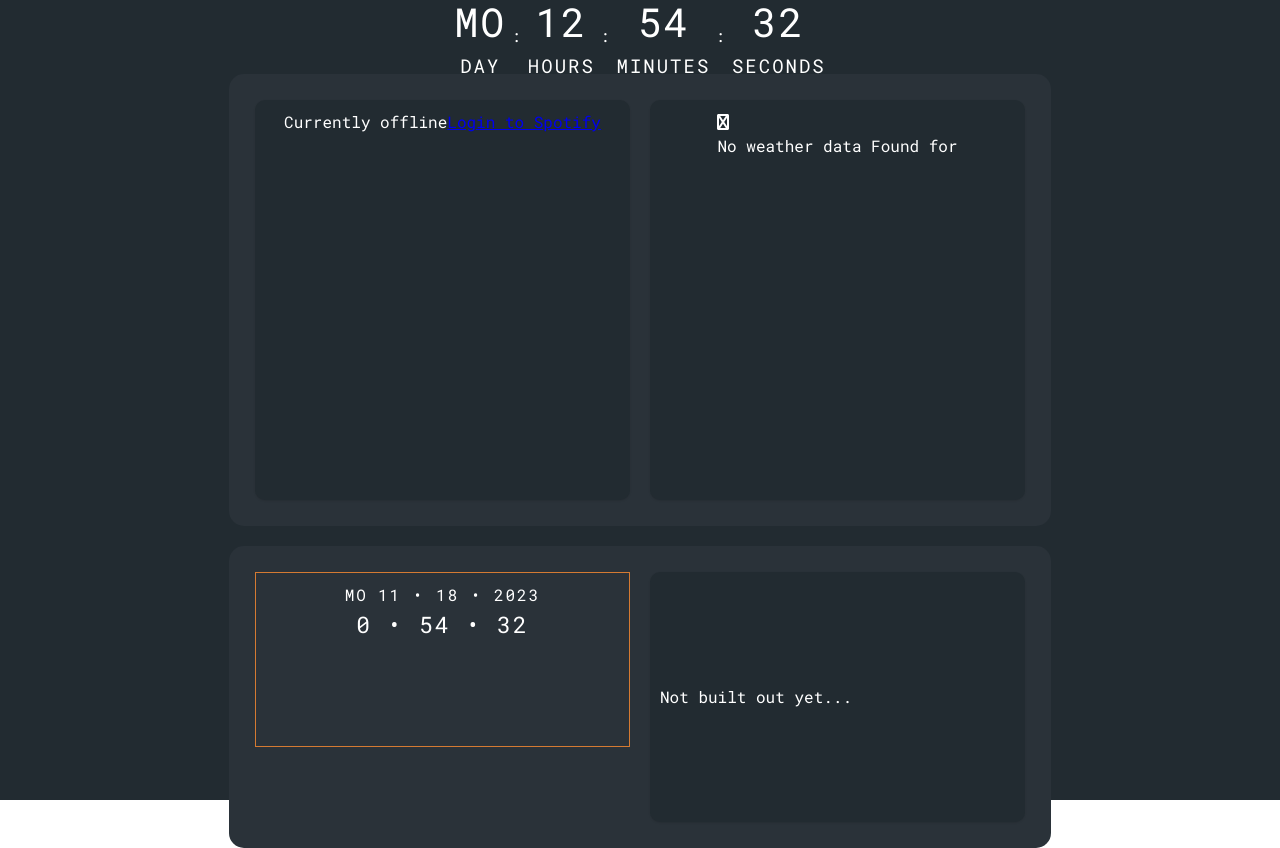
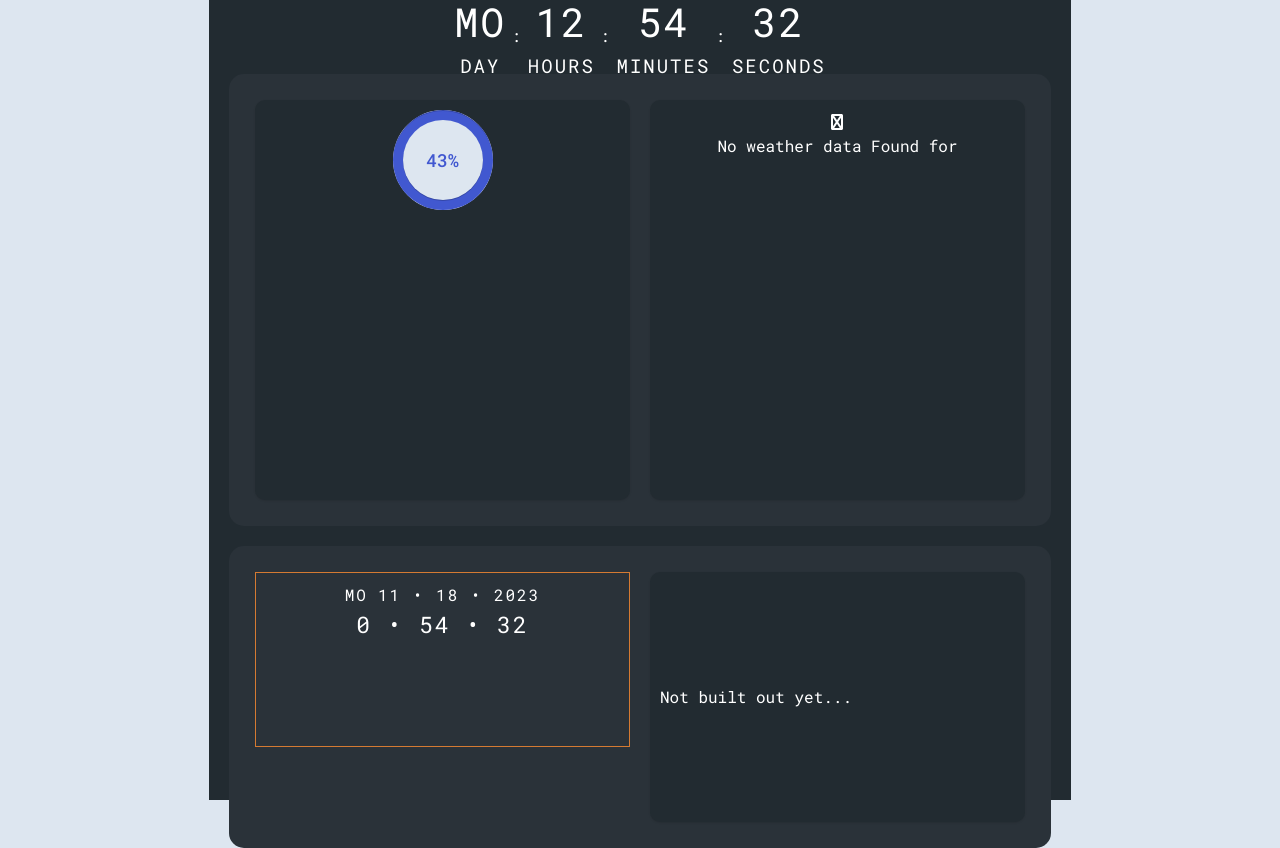
Before and after one commit to plutotom/dash-spectacle-dashboard, a React (Create React App) app: page / in a window 1280 px wide. Built offline with nearby package versions, Linux system fonts and the light colour scheme; no server answers.

Commit message:
tried to add a circle progress bar but its hard

```diff
--- /dev/null
+++ b/src/components/ProgressCircle.tsx
@@ -0,0 +1,39 @@
+import "../styles/progressCircle.css";
+import React from "react";
+
+export default function ProgressCircle() {
+  return (
+    <div className="progress-circle-div">
+      {/* <div className="progress-circle">
+        <span
+          className="title timer"
+          data-from="0"
+          data-to="85"
+          data-speed="1800"
+        >
+          85
+        </span>
+        <div className="overlay"></div>
+        <div className="left"></div>
+        <div className="right"></div>
+      </div> */}
+
+      <div className="circular">
+        <div className="inner"></div>
+        <div className="outer"></div>
+        <div className="numb">43%</div>
+        <div className="circle">
+          <div className="dot">
+            <span></span>
+          </div>
+          <div className="bar left">
+            <div className="progress"></div>
+          </div>
+          <div className="bar right">
+            <div className="progress"></div>
+          </div>
+        </div>
+      </div>
+    </div>
+  );
+}
--- /dev/null
+++ b/src/components/ProgressCircleSVG.tsx
@@ -0,0 +1,70 @@
+import "../styles/progressCircleSVG.css";
+import React, { useState, useEffect, useRef } from "react";
+
+export default function ProgressCircleSVG() {
+  const [progress, setProgress] = useState({
+    currentPercentProgress: 25.3,
+    maxPercentProgress: 1000,
+  });
+
+  const size = 150;
+  // const progress = 46;
+  const trackWidth = 10;
+  const trackColor = `#ddd`;
+  const indicatorWidth = 10;
+  const indicatorColor = `#07c`;
+  const indicatorCap = `round`;
+  const label = `Loading...`;
+  const labelColor = `#333`;
+  const spinnerMode = false;
+  const spinnerSpeed = 1;
+  const center = size / 2,
+    radius =
+      center - (trackWidth > indicatorWidth ? trackWidth : indicatorWidth),
+    dashArray = 2 * Math.PI * radius,
+    dashOffset = dashArray * ((100 - progress.currentPercentProgress) / 100);
+
+  const handleProgressChange = (e: any) => {
+    setProgress({
+      currentPercentProgress: progress.currentPercentProgress + 10,
+      maxPercentProgress: 1000,
+    });
+  };
+
+  return (
+    <>
+      <div className="svg-pi-wrapper" style={{ width: size, height: size }}>
+        <svg
+          onClick={handleProgressChange}
+          className="svg-pi"
+          style={{ width: size, height: size }}
+        >
+          <circle
+            className="svg-pi-track"
+            cx={center}
+            cy={center}
+            fill="transparent"
+            r={radius}
+            stroke={trackColor}
+            strokeWidth={trackWidth}
+          />
+          <circle
+            className={`svg-pi-indicator ${
+              spinnerMode ? "svg-pi-indicator--spinner" : ""
+            }`}
+            style={{ animationDuration: `${spinnerSpeed * 1000}ms` }}
+            cx={center}
+            cy={center}
+            fill="transparent"
+            r={radius}
+            stroke={indicatorColor}
+            strokeWidth={indicatorWidth}
+            strokeDasharray={dashArray}
+            strokeDashoffset={dashOffset}
+            strokeLinecap={indicatorCap}
+          />
+        </svg>
+      </div>
+    </>
+  );
+}
--- a/src/components/dashboardV2.tsx
+++ b/src/components/dashboardV2.tsx
@@ -19,6 +19,8 @@ import CardWeatherForecast from "./cardWeatherForecast";
 import TimeAndDateCard from "./TimeAndDateCard";
 import ErrorBoundary from "./errorBoundary";
 import { SpotifyNowPlaying } from "./spotify/SpotifyNowPlaying";
+// import ProgressCircleSVG from "./ProgressCircleSVG";
+import ProgressCircle from "./ProgressCircle";
 // import ErrorBoundary from "./errorBoundary";
 
 const DashboardV2 = () => {
@@ -31,8 +33,8 @@ const DashboardV2 = () => {
             <TimeAndDateCard />
           </div>
           <div className="row">
-            <div>
-              <SpotifyNowPlaying
+            {/* <div> */}
+            {/* <SpotifyNowPlaying
                 client_id={process.env.REACT_APP_SPOTIFY_CLIENT_ID || ""}
                 client_secret={
                   process.env.REACT_APP_SPOTIFY_CLIENT_SECRET || ""
@@ -40,7 +42,11 @@ const DashboardV2 = () => {
                 refresh_token={
                   process.env.REACT_APP_SPOTIFY_REFRESH_TOKEN || ""
                 }
-              />
+              /> */}
+            {/* </div> */}
+            <div className="card card-medium">
+              {/* <ProgressCircleSVG /> */}
+              <ProgressCircle />
             </div>
             <div>
               <CardTodayWeather />
--- a/src/styles/card.css
+++ b/src/styles/card.css
@@ -113,8 +113,8 @@
   padding: 4px 0 0 0;
   border-top: 1px solid;
   border-color: #afafb23c;
-  justify-content: end;
-  align-items: start;
+  justify-content: flex-end;
+  align-items: flex-start;
 }
 
 .card-medium .medium-row {
--- /dev/null
+++ b/src/styles/progressCircle.css
@@ -0,0 +1,225 @@
+/* .progress-circle {
+  width: 200px;
+  height: 200px;
+  font-size: 30px;
+  color: #fff;
+  border-radius: 50%;
+  overflow: hidden;
+  position: relative;
+  background: #07070c;
+  text-align: center;
+  line-height: 200px;
+  margin: 20px;
+}
+
+.progress-circle span::after {
+  content: "%";
+}
+
+.progress-circle .title {
+  position: relative;
+  z-index: 100;
+}
+
+.progress-circle .overlay {
+  width: 50%;
+  height: 100%;
+  position: absolute;
+  top: 0;
+  left: 0;
+  z-index: 1;
+  background-color: #07070c;
+}
+
+.progress-circle .left,
+.progress-circle .right {
+  width: 50%;
+  height: 100%;
+  position: absolute;
+  top: 0;
+  left: 0;
+  border: 10px solid #222235;
+  border-radius: 100px 0px 0px 100px;
+  border-right: 0;
+  transform-origin: right;
+}
+
+.progress-circle .left {
+  animation: load1 1s linear forwards;
+}
+
+.progress-circle:nth-of-type(2) .right,
+.progress-circle:nth-of-type(3) .right {
+  animation: load2 0.5s linear forwards 1s;
+}
+
+.progress-circle:last-of-type .right,
+.progress-circle:first-of-type .right {
+  animation: load3 0.8s linear forwards 1s;
+
+}
+
+@keyframes load1 {
+  0% {
+    transform: rotate(0deg);
+  }
+
+  100% {
+    transform: rotate(180deg);
+  }
+}
+
+@keyframes load2 {
+  0% {
+    z-index: 100;
+    transform: rotate(180deg);
+  }
+
+  100% {
+    z-index: 100;
+    transform: rotate(270deg);
+  }
+}
+
+@keyframes load3 {
+  0% {
+    z-index: 100;
+    transform: rotate(180deg);
+  }
+
+  100% {
+    z-index: 100;
+    transform: rotate(315deg);
+  }
+} */
+@import url("https://fonts.googleapis.com/css?family=Poppins:400,500,600,700&display=swap");
+* {
+  margin: 0;
+  padding: 0;
+  box-sizing: border-box;
+  font-family: "Poppins", sans-serif;
+}
+html,
+body {
+  display: grid;
+  height: 100%;
+  text-align: center;
+  place-items: center;
+  background: #dde6f0;
+}
+.circular {
+  height: 100px;
+  width: 100px;
+  position: relative;
+}
+.circular .inner,
+.circular .outer,
+.circular .circle {
+  position: absolute;
+  z-index: 6;
+  height: 100%;
+  width: 100%;
+  border-radius: 100%;
+  box-shadow: inset 0 1px 0 rgba(0, 0, 0, 0.2);
+}
+.circular .inner {
+  top: 50%;
+  left: 50%;
+  height: 80px;
+  width: 80px;
+  margin: -40px 0 0 -40px;
+  background-color: #dde6f0;
+  border-radius: 100%;
+  box-shadow: 0 1px 0 rgba(0, 0, 0, 0.2);
+}
+.circular .circle {
+  z-index: 1;
+  box-shadow: none;
+}
+.circular .numb {
+  position: absolute;
+  top: 50%;
+  left: 50%;
+  transform: translate(-50%, -50%);
+  z-index: 10;
+  font-size: 18px;
+  font-weight: 500;
+  color: #4158d0;
+}
+.circular .bar {
+  position: absolute;
+  height: 100%;
+  width: 100%;
+  background: #fff;
+  -webkit-border-radius: 100%;
+  border-radius: 100%;
+  clip: rect(0px, 100px, 100px, 50px);
+}
+.circle .bar .progress {
+  position: absolute;
+  height: 100%;
+  width: 100%;
+  -webkit-border-radius: 100%;
+  border-radius: 100%;
+
+  clip: rect(0px, 50px, 100px, 0px);
+}
+.circle .bar .progress,
+.dot span {
+  background: #4158d0;
+}
+.circle .left .progress {
+  z-index: 1;
+  animation: left 4s linear both;
+}
+
+.circle .right {
+  z-index: 3;
+  transform: rotate(180deg);
+}
+.circle .right .progress {
+  animation: right 2s linear both;
+  animation-delay: 2s;
+}
+
+.circle .dot {
+  z-index: 2;
+  position: absolute;
+  left: 50%;
+  top: 50%;
+  width: 50%;
+  height: 10px;
+  margin-top: -5px;
+  animation: dot 8s linear both;
+  transform-origin: 0% 50%;
+}
+.circle .dot span {
+  position: absolute;
+  right: 0;
+  width: 10px;
+  height: 10px;
+  border-radius: 100%;
+}
+@keyframes dot {
+  0% {
+    transform: rotate(-90deg);
+  }
+  50% {
+    transform: rotate(90deg);
+    z-index: 4;
+  }
+  100% {
+    transform: rotate(270deg);
+    z-index: 4;
+  }
+}
+@keyframes right {
+  100% {
+    transform: rotate(180deg);
+  }
+}
+@keyframes left {
+  100% {
+    transform: rotate(180deg);
+  }
+}
```
Also changed, not shown: src/styles/progressCircleSVG.css (added, +48 -0 lines).
